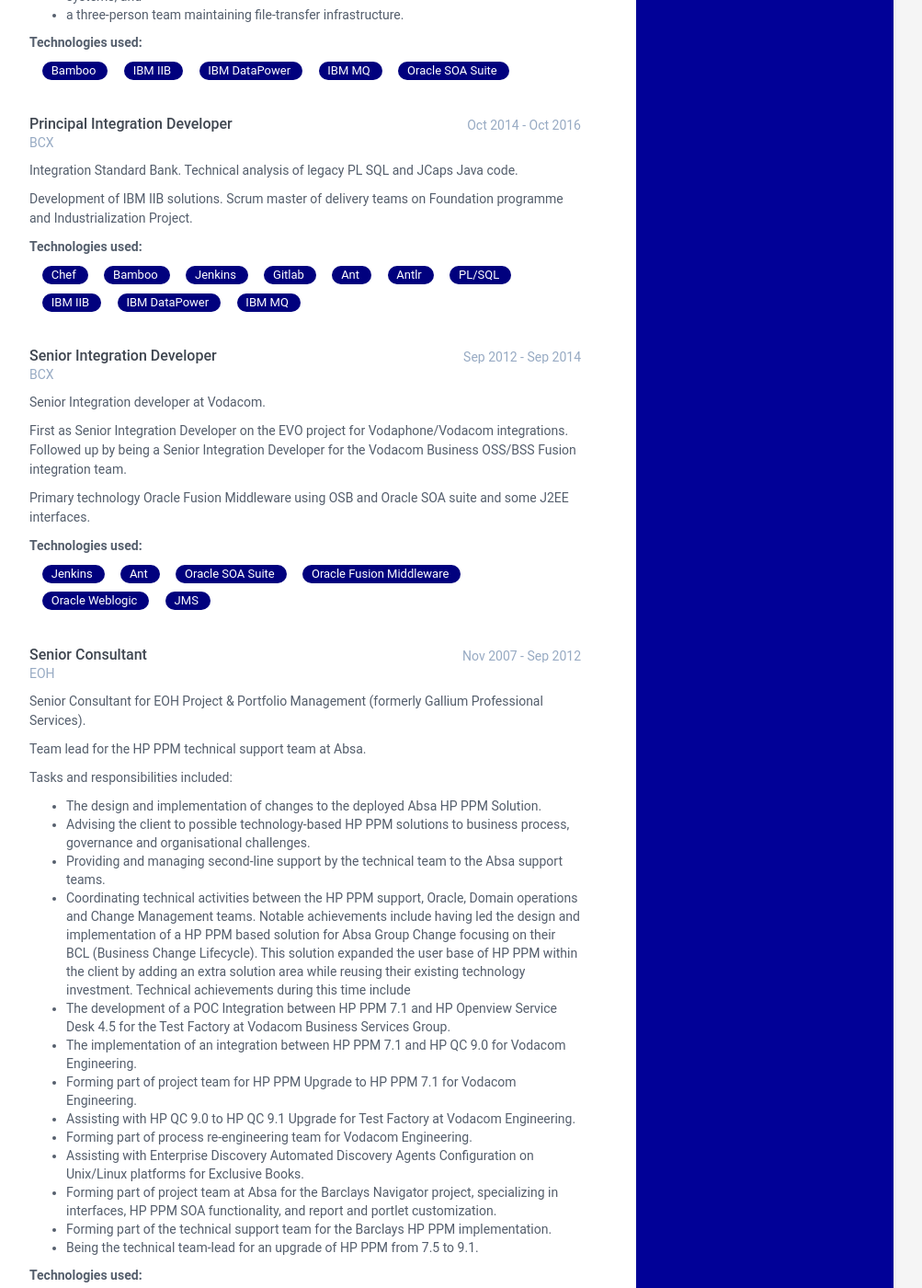
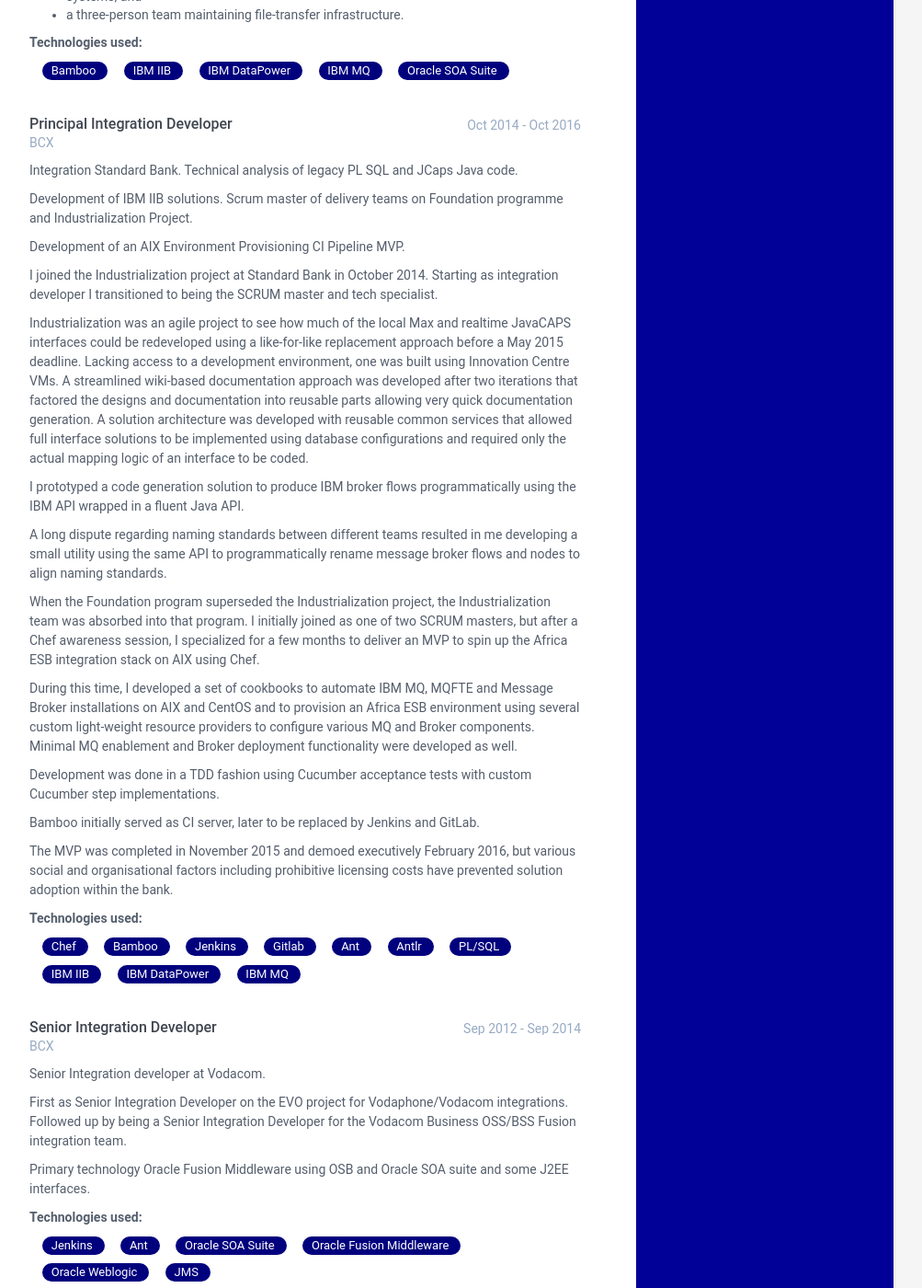
Before and after one commit to philipstaffordwood/philipstaffordwood-cv, a Jekyll site: the page built from index.html, in a window 1280 px wide and 1400 px high, scrolled down 1513 px. Shown: the whole window at 92% size, without its empty margins (168-1171 px from the left). Built offline with Jekyll 4.4.1, drawn with Linux system fonts in a browser that asks for light colours.

Commit message:
updated standard bank details

```diff
--- a/_data/data.yml
+++ b/_data/data.yml
@@ -151,6 +151,26 @@
         Integration Standard Bank. Technical analysis of legacy PL SQL and JCaps Java code.
 
         Development of IBM IIB solutions. Scrum master of delivery teams on Foundation programme and Industrialization Project.
+
+        Development of an AIX Environment Provisioning CI Pipeline MVP.
+
+        I joined the Industrialization project at Standard Bank in October 2014. Starting as integration developer I transitioned to being the SCRUM master and tech specialist.
+
+        Industrialization was an agile project to see how much of the local Max and realtime JavaCAPS interfaces could be redeveloped using a like-for-like replacement approach before a May 2015 deadline. Lacking access to a development environment, one was built using Innovation Centre VMs. A streamlined wiki-based documentation approach was developed after two iterations that factored the designs and documentation into reusable parts allowing very quick documentation generation. A solution architecture was developed with reusable common services that allowed full interface solutions to be implemented using database configurations and required only the actual mapping logic of an interface to be coded.
+
+        I prototyped a code generation solution to produce IBM broker flows programmatically using the IBM API wrapped in a fluent Java API.
+
+        A long dispute regarding naming standards between different teams resulted in me developing a small utility using the same API to programmatically rename message broker flows and nodes to align naming standards.
+
+        When the Foundation program superseded the Industrialization project, the Industrialization team was absorbed into that program. I initially joined as one of two SCRUM masters, but after a Chef awareness session, I specialized for a few months to deliver an MVP to spin up the Africa ESB integration stack on AIX using Chef.
+
+        During this time, I developed a set of cookbooks to automate IBM MQ, MQFTE and Message Broker installations on AIX and CentOS and to provision an Africa ESB environment using several custom light-weight resource providers to configure various MQ and Broker components. Minimal MQ enablement and Broker deployment functionality were developed as well.
+
+        Development was done in a TDD fashion using Cucumber acceptance tests with custom Cucumber step implementations.
+
+        Bamboo initially served as CI server, later to be replaced by Jenkins and GitLab.
+
+        The MVP was completed in November 2015 and demoed executively February 2016, but various social and organisational factors including prohibitive licensing costs have prevented solution adoption within the bank.
 
         **Technologies used:**
         <div class="tagcloud06">
```
